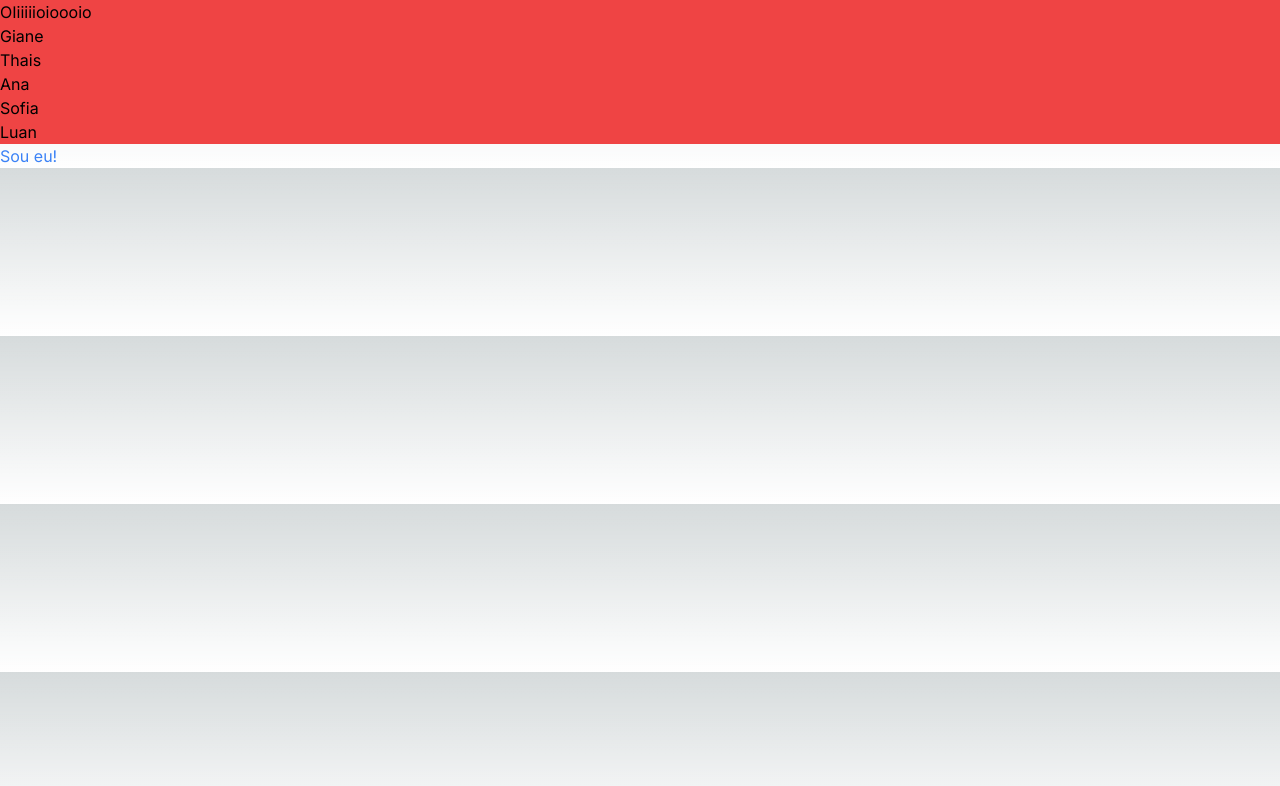
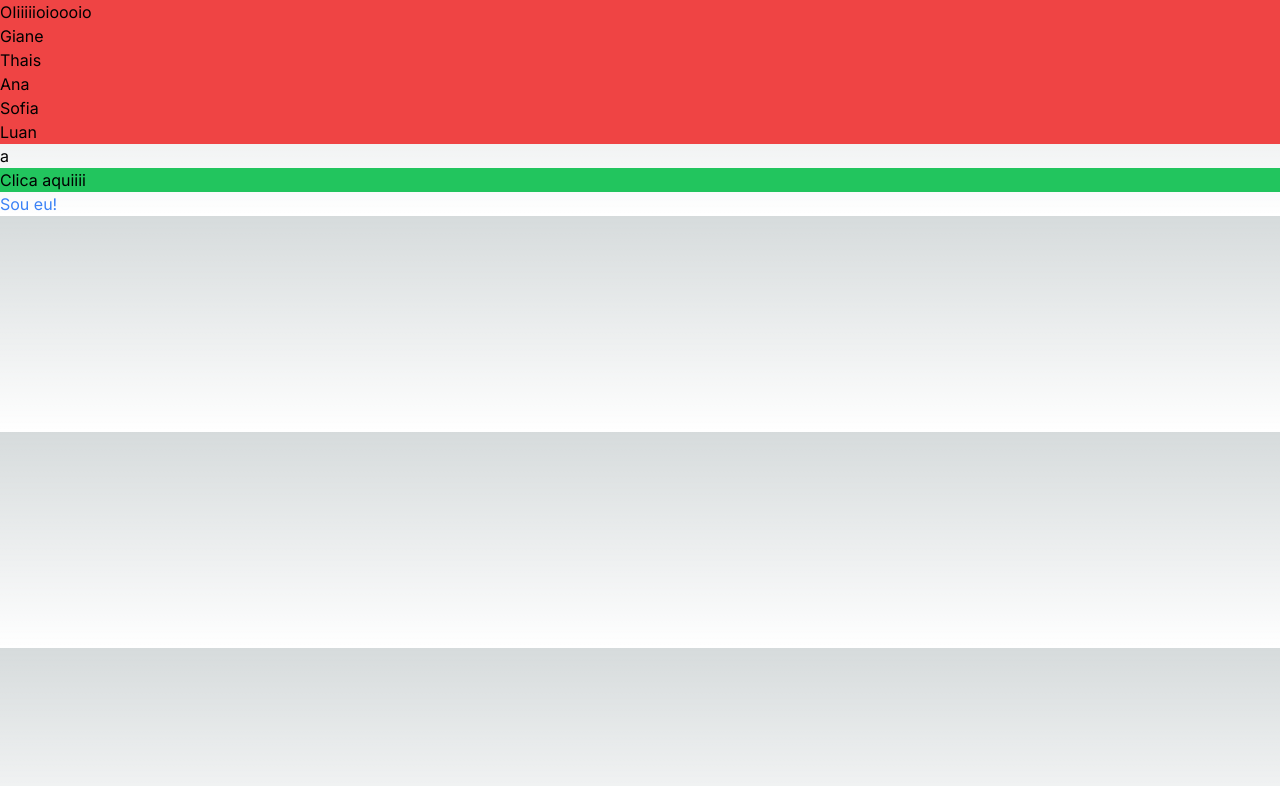
Before and after one commit to Anemaygi/petsites-training, a Next.js app: page /membros in a window 1280 px wide. Shown: the top 786 px of the page. Built offline with nearby package versions, Linux system fonts and the light colour scheme.

Commit message:
explicando states

```diff
--- a/src/app/membros/page.tsx
+++ b/src/app/membros/page.tsx
@@ -1,12 +1,19 @@
+'use client'
 import MyComponent from "@/components/myComponent";
 import Name from "./name";
 import Data from "./data.json";
+import { useState } from "react";
+
+
 
 export default function Membros() {
-  return (
-    <div>
-        <MyComponent nomes={Data.names} />
-        <Name />
-    </div>
+    const [nome,setNome] = useState('a');
+    return (
+        <div>
+            <MyComponent nomes={Data.names} />
+            {nome}
+            <div onClick={() => setNome("aaaaa")} className="bg-green-500" >Clica aquiiii</div>
+            <Name />
+        </div>
   );
 }
```
